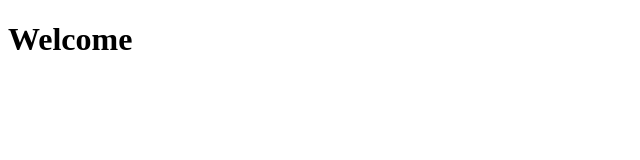
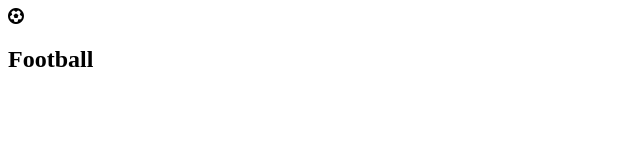
Before and after one commit to burhan103335/SlideShow, a plain HTML site: page index.html in a window 1280 px wide. Shown: the whole page, without its empty margins (0-640 px from the left). Drawn offline with Linux system fonts and the light colour scheme.

Commit message:
use front awsome

```diff
--- a/index.html
+++ b/index.html
@@ -5,8 +5,20 @@
         <meta http-equiv="X-UA-Compatible" content="IE=edge">
         <meta name="viewport" content="width=device-width, initial-scale=1.0">
         <title>Slide Show</title>
+        <link rel="stylesheet" href="./style.css">
+        <link rel="stylesheet" href="https://cdnjs.cloudflare.com/ajax/libs/font-awesome/6.0.0/css/all.min.css" integrity="sha512-9usAa10IRO0HhonpyAIVpjrylPvoDwiPUiKdWk5t3PyolY1cOd4DSE0Ga+ri4AuTroPR5aQvXU9xC6qOPnzFeg==" crossorigin="anonymous" referrerpolicy="no-referrer" />
     </head>
     <body>
-        <h1>Welcome</h1>
+
+        <div class="slideshow-container">
+            <div class="slideshow-elements">
+                <div class="slideshow-element">
+                    <i class="fas fa-futbol"></i>
+                    <h2>Football</h2>
+                </div>
+            </div>
+        </div>
+
+        <script src="./script.js"></script>
     </body>
 </html>
```
